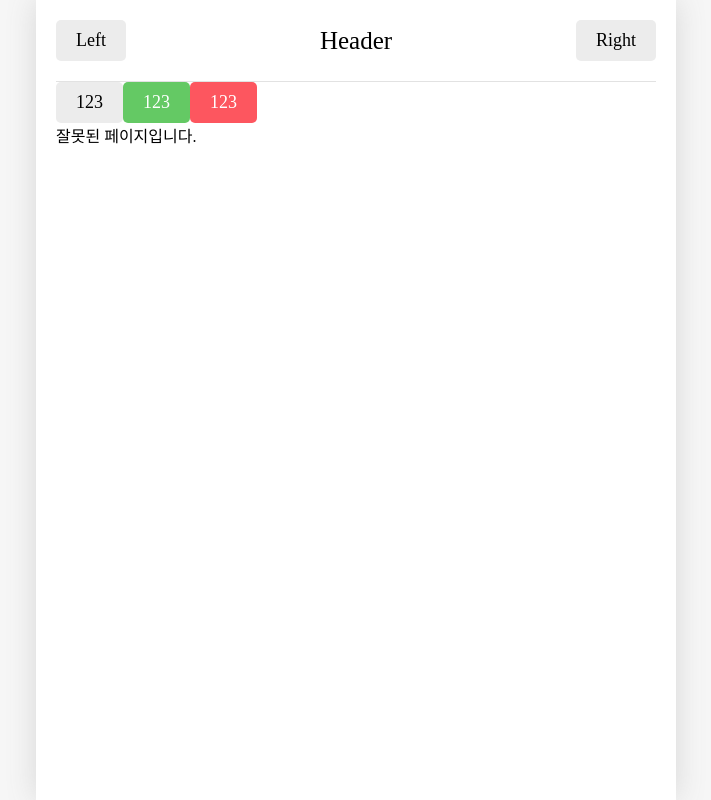
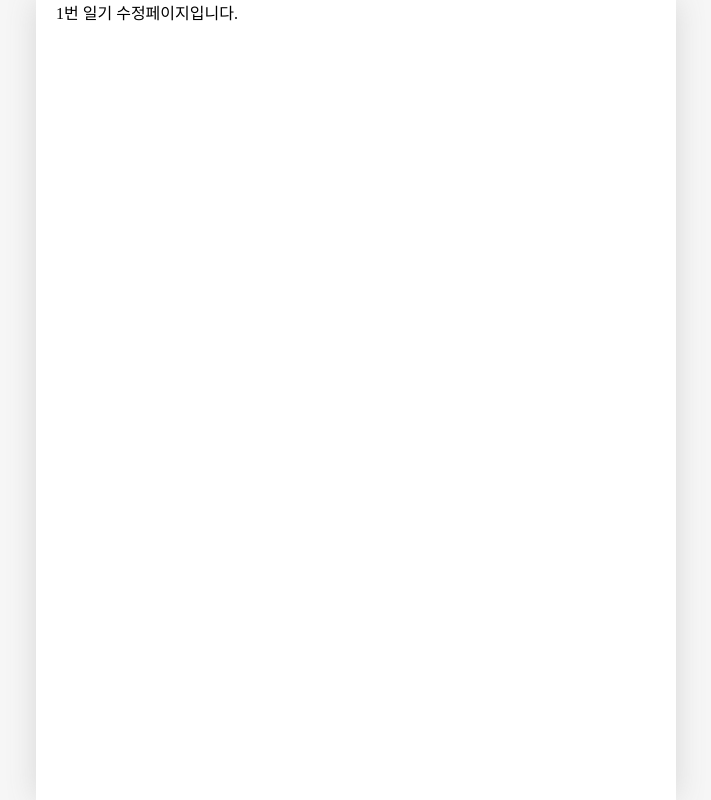
Before and after one commit to zidol/emotion_diary, a React (Vite) app: page /edit/1 in a window 1280 px wide. Shown: the whole page, without its empty margins (284-995 px from the left). Built offline with nearby package versions, Linux system fonts and the light colour scheme; a web font is replaced by a local one.

Commit message:
Feat : 에디터 컴포넌트 임시 생성, mockdata 세팅

```diff
--- a/src/App.jsx
+++ b/src/App.jsx
@@ -1,49 +1,40 @@
 import "./App.css";
+import { useReducer } from "react";
 import Home from "./pages/Home";
 import New from "./pages/New";
 import Diary from "./pages/Diary";
-import { Route, Routes, Link, useNavigate } from "react-router-dom";
+import { Route, Routes } from "react-router-dom";
+import Edit from "./pages/Edit";
 import Notfound from "./pages/Notfound";
-import Button from "./components/Button";
-import Header from "./components/Header";
-import { getEmotionImage } from "./util/get-emotion-image";
+
+const mockData = [
+  {
+    id: 1,
+    createdDate: new Date().getTime(),
+    emotionId: 1,
+    content: "1번 일기 내용",
+  },
+  {
+    id: 2,
+    createdDate: new Date().getTime(),
+    emotionId: 2,
+    content: "2번 일기 내용",
+  },
+];
+
+function reducer(state, action) {
+  return state;
+}
+
 function App() {
-  const nav = useNavigate();
-  const onClickButton = () => {
-    nav("/new");
-  };
+  const [data, dispatch] = useReducer(reducer, mockData);
   return (
     <>
-      <Header
-        title={"Header"}
-        leftChild={<Button text={"Left"} />}
-        rightChild={<Button text={"Right"} />}
-      />
-      <Button
-        text={123}
-        type={"DEFAULT"}
-        onClick={() => {
-          console.log("123번 버튼 클릭!");
-        }}
-      />
-      <Button
-        text={123}
-        type={"POSITIVE"}
-        onClick={() => {
-          console.log("123번 버튼 클릭!");
-        }}
-      />
-      <Button
-        text={123}
-        type={"NEGATIVE"}
-        onClick={() => {
-          console.log("123번 버튼 클릭!");
-        }}
-      />
       <Routes>
         <Route path="/" element={<Home />} />
         <Route path="/new" element={<New />} />
         <Route path="/diary/:id" element={<Diary />} />
+        <Route path="/edit/:id" element={<Edit />} />
         <Route path="*" element={<Notfound />} />
       </Routes>
     </>
--- /dev/null
+++ b/src/pages/Edit.jsx
@@ -0,0 +1,7 @@
+import { useParams } from "react-router-dom";
+const Edit = () => {
+  const params = useParams();
+  return <div>{params.id}번 일기 수정페이지입니다.</div>;
+};
+
+export default Edit;
```
